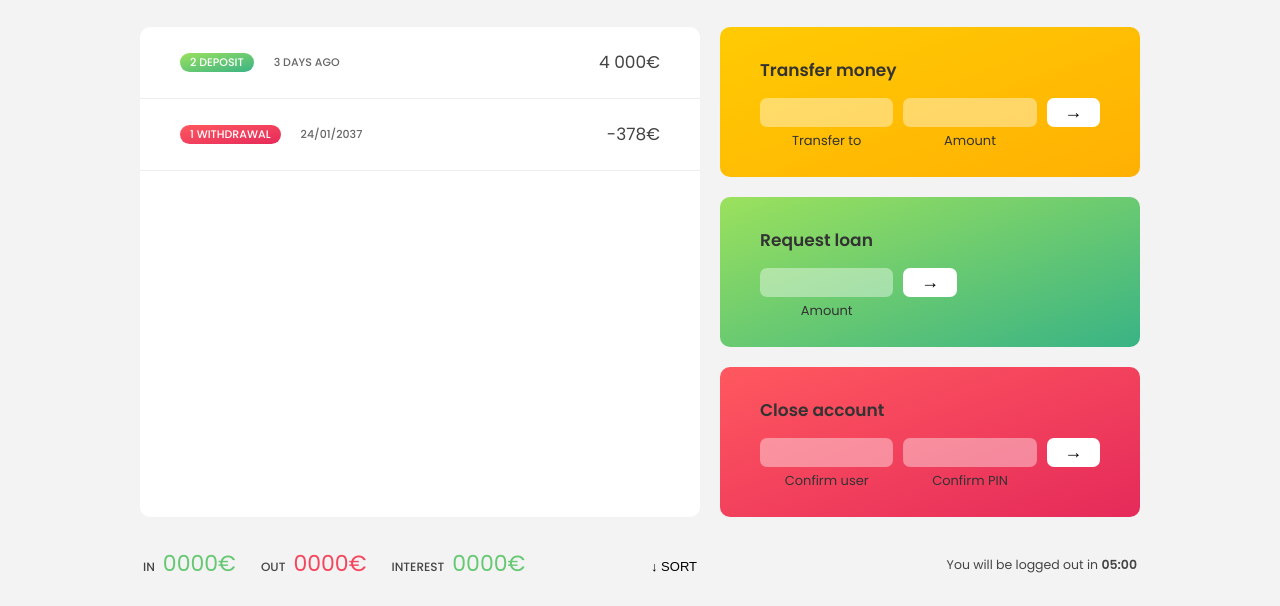
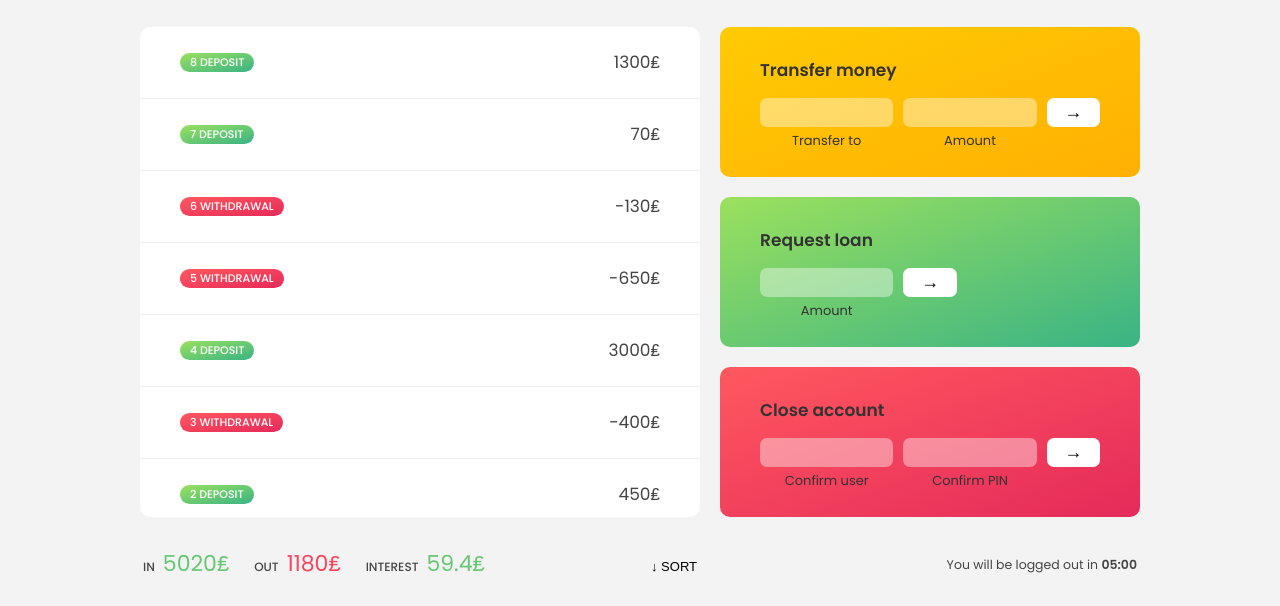
Before and after one commit to apocryphalOzy/Udemy, a plain HTML site: page 11-Arrays-Bankist/index.html in a window 1280 px wide. Shown: the part 194-800 px from the top of the page. Drawn offline with Linux system fonts and the light colour scheme.

Commit message:
chaining methods

```diff
--- a/11-Arrays-Bankist/index.html
+++ b/11-Arrays-Bankist/index.html
@@ -109,8 +109,8 @@
       &copy; by Jonas Schmedtmann. Don't claim as your own :)
     </footer> -->
 
-  <!-- <script src="script.js"></script> -->
-  <script src="challenge.js"></script>
+  <script src="script.js"></script>
+  <!-- <script src="challenge.js"></script> -->
 </body>
 
 </html>
--- a/11-Arrays-Bankist/script.js
+++ b/11-Arrays-Bankist/script.js
@@ -70,7 +70,7 @@ const displayMovements = function (movements) {
         <div class="movements__type movements__type--${type}">${
       i + 1
     } ${type}</div>
-        <div class="movements__value">${mov}</div>
+        <div class="movements__value">${mov}₤</div>
       </div>
         `;
 
@@ -80,11 +80,35 @@ const displayMovements = function (movements) {
 
 const calcDisplayBalance = function (movements) {
   const balance = movements.reduce((acc, mov) => acc + mov, 0);
-  labelBalance.textContent = `${balance} EUR`;
+  labelBalance.textContent = `${balance} ₤`;
 };
 calcDisplayBalance(account1.movements);
 
 displayMovements(account1.movements);
+
+const calcDisplaySummary = function (movements) {
+  const incomes = movements
+    .filter(mov => mov > 0)
+    .reduce((acc, mov) => acc + mov, 0);
+  labelSumIn.textContent = `${incomes}₤`;
+
+  const out = movements
+    .filter(mov => mov < 0)
+    .reduce((acc, mov) => acc + mov, 0);
+  labelSumOut.textContent = `${Math.abs(out)}₤`;
+
+  const interest = movements
+    .filter(mov => mov > 0)
+    .map(deposit => (deposit * 1.2) / 100)
+    .filter((int, i, arr) => {
+      console.log(arr);
+      return int >= 1;
+    })
+    .reduce((acc, interest) => acc + interest, 0);
+  labelSumInterest.textContent = `${interest}₤`;
+};
+calcDisplaySummary(account1.movements);
+
 const createUsernames = function (accs) {
   accs.forEach(function (acc) {
     acc.username = acc.owner
@@ -231,7 +255,7 @@ console.log(depositsFor);
 
 const withdrawals = movements.filter(mov => mov < 0);
 console.log(withdrawals);
-*/
+
 
 //////////Reduce method - executes a reducer function (that you provide) on each element of the array, resulting in single output value
 //usually used for adding up values, but can be used for finding max and min values
@@ -256,3 +280,22 @@ const max = movements.reduce((acc, mov) => {
 }, movements[0]);
 
 console.log(max);
+*/
+
+/////////////////////////////////////////////////
+//Chaining Methods
+/////////////////////////////////////////////////
+const movements = [200, 450, -400, 3000, -650, -130, 70, 1300];
+const eurToUsd = 1.1;
+
+//we can chain other methods as long as the methods return new arrays
+const totalDepositsUSD = movements
+  .filter(mov => mov > 0)
+  // .map(mov => mov * eurToUsd)
+  .map((mov, i, arr) => {
+    //use case - check why result came out unexpected
+    console.log(arr);
+    return mov * eurToUsd;
+  })
+  .reduce((acc, mov) => acc + mov, 0);
+console.log(totalDepositsUSD);
```
